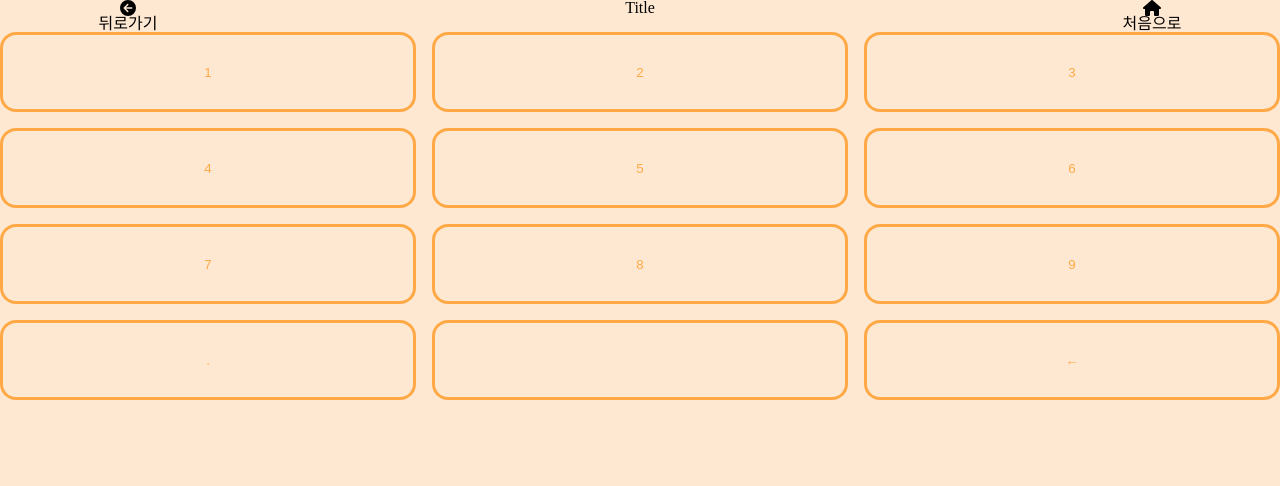
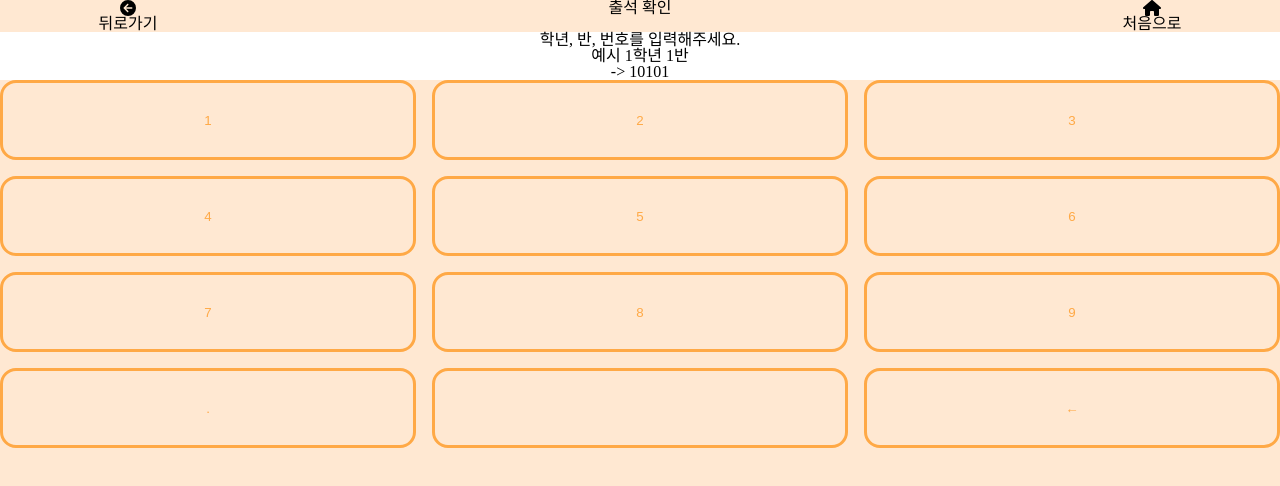
Before and after one commit to student-inbody-kiosk/ATIBO, a Vue app in the folder frontend/: page /attend in a window 1280 px wide. Shown: the top 486 px of the page. Built offline with nearby package versions, Linux system fonts and the light colour scheme.

Commit message:
FE:feat: create InputGuide

```diff
--- /dev/null
+++ b/frontend/src/components/kiosk/InputGuide.vue
@@ -0,0 +1,17 @@
+<script setup lang="ts"></script>
+
+<template lang="">
+    <div class="kiosk-input-guide">
+        학년, 반, 번호를 입력해주세요. <br />
+        예시 1학년 1반 <br />
+        -> 10101
+    </div>
+</template>
+
+<style lang="scss">
+.kiosk-input-guide {
+    width: 100%;
+    background-color: $white;
+    text-align: center;
+}
+</style>
--- a/frontend/src/styles/utils/_variables.scss
+++ b/frontend/src/styles/utils/_variables.scss
@@ -5,7 +5,7 @@ $kiosk-secondary: #ffe8d2;
 $admin-primary: #6396c3;
 $admin-secondary: #81a0bb;
 
-$white: #f5f5f5;
+$white: #ffffff;
 $black: #222222;
 $gray: #cccccc;
 
--- a/frontend/src/views/kiosk/KioAttendView.vue
+++ b/frontend/src/views/kiosk/KioAttendView.vue
@@ -1,6 +1,7 @@
 <script setup lang="ts">
+import KioLayout from '@/components/kiosk/KioLayout.vue';
 import KioHeader from '@/components/kiosk/KioHeader.vue';
-import KioLayout from '@/components/kiosk/KioLayout.vue';
+import InputGuide from '@/components/kiosk/InputGuide.vue';
 import TheKeypad from '@/components/kiosk/TheKeypad.vue';
 
 import { ref } from 'vue';
@@ -19,9 +20,10 @@ const deleteInput = function deleteAttendData() {
 <template>
     <KioLayout>
         <template #kiosk-header>
-            <KioHeader title="Title" backUrl="kiosk" />
+            <KioHeader title="출석 확인" backUrl="kiosk" />
         </template>
         <template #kiosk-main>
+            <InputGuide />
             <div>{{ attendData }}</div>
             <TheKeypad @input="handleInput" @delete="deleteInput" />
         </template>
```
